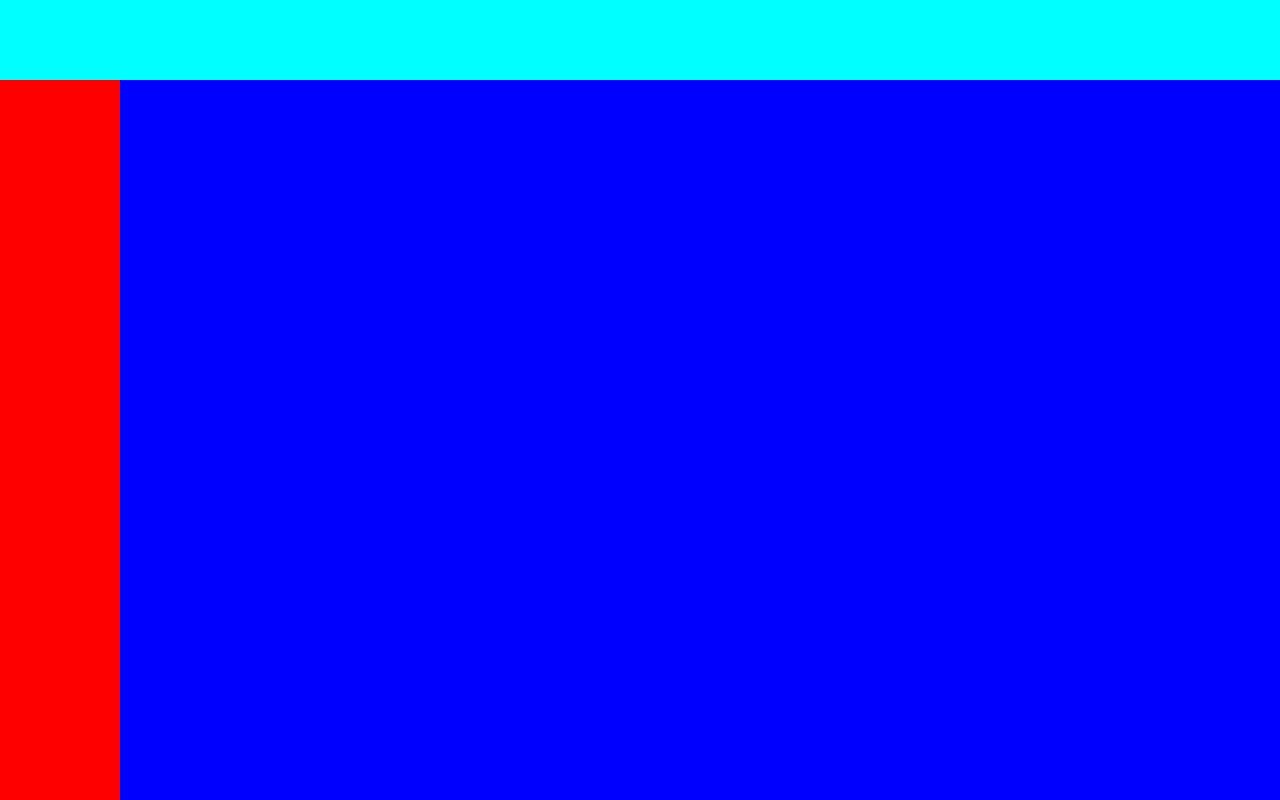
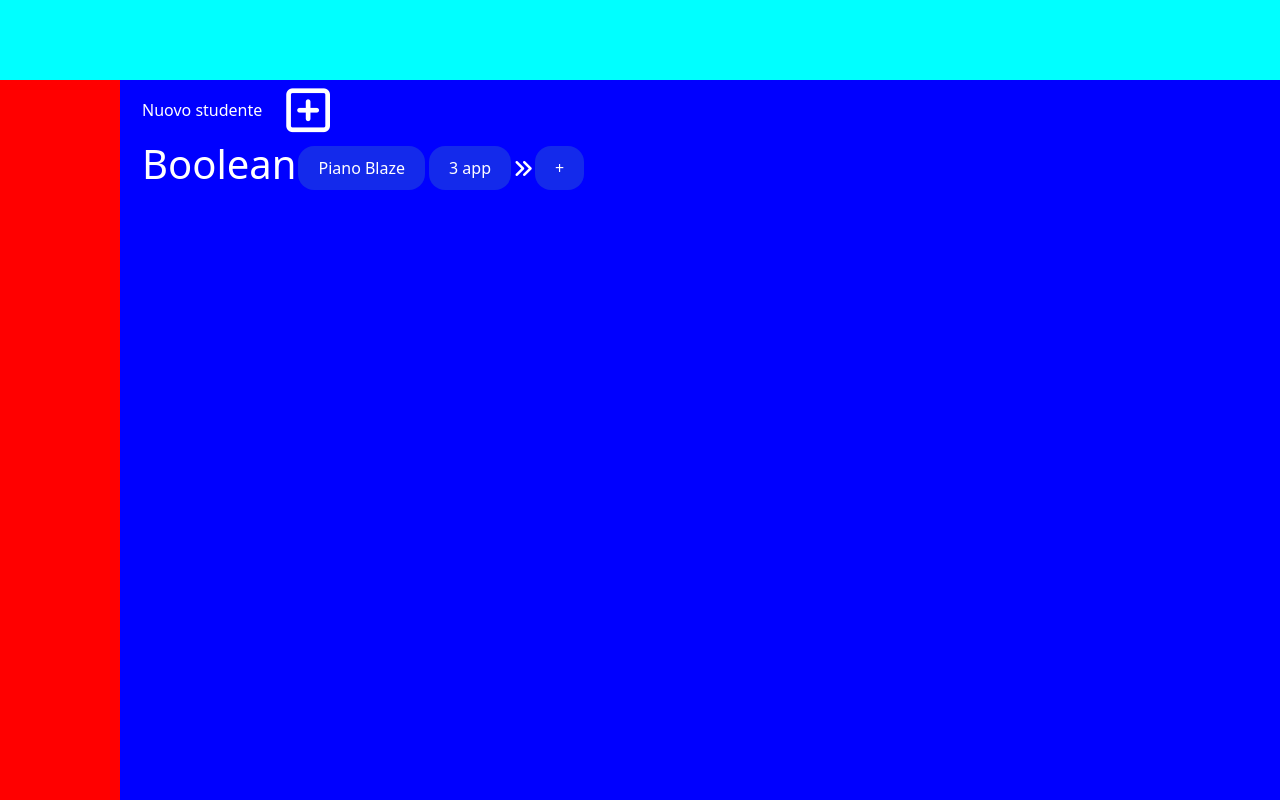
Before and after one commit to FraBif/html-css-bootstrap-dashboard, a plain HTML site: page index.html in a window 1280 px wide. Drawn offline with nearby package versions, Linux system fonts and the light colour scheme.

Commit message:
first section of content

```diff
--- a/css/style.css
+++ b/css/style.css
@@ -16,6 +16,20 @@ header{
     background-color: blue;
 }
 
+.my_container_1{
+    color: white;
+}
+
+.button{
+    background-color: #142aeb;
+    border: none;
+    padding: 10px 20px;
+    text-align: center;
+    display: inline-block;
+    margin: 4px 2px;
+    border-radius: 16px;
+  }
+
 @media screen and (min-width:992px) {
     .my_navbar{
         height: calc(100vh - 80px);
--- a/index.html
+++ b/index.html
@@ -16,7 +16,31 @@
     </header>
     <main class="d-flex">
         <section class="my_navbar"></section>
-        <section class="my_content"></section>
+        <section class="my_content">
+            <div class="container my_container_1 fluid">
+                <div class="d-flex align-items-center">
+                    Nuovo studente
+                    <span class="fs-1 ms-4"><i class="far fa-plus-square fa-lg" style="color: #ffffff;"></i></span>
+                </div>
+                <div class="d-flex flex-wrap align-items-center">
+                    <h1>
+                        Boolean
+                    </h1>
+                    <div class="button">
+                        Piano Blaze
+                    </div>
+                    <div class="button">
+                        3 app
+                    </div>
+                    <span>
+                        <i class="fas fa-angle-double-right fa-lg" style="color: #ffffff;"></i>
+                    </span>
+                    <div class="button">
+                        +
+                    </div>
+                </div>
+            </div>
+        </section>
     </main>
 </body>
 </html>
```
